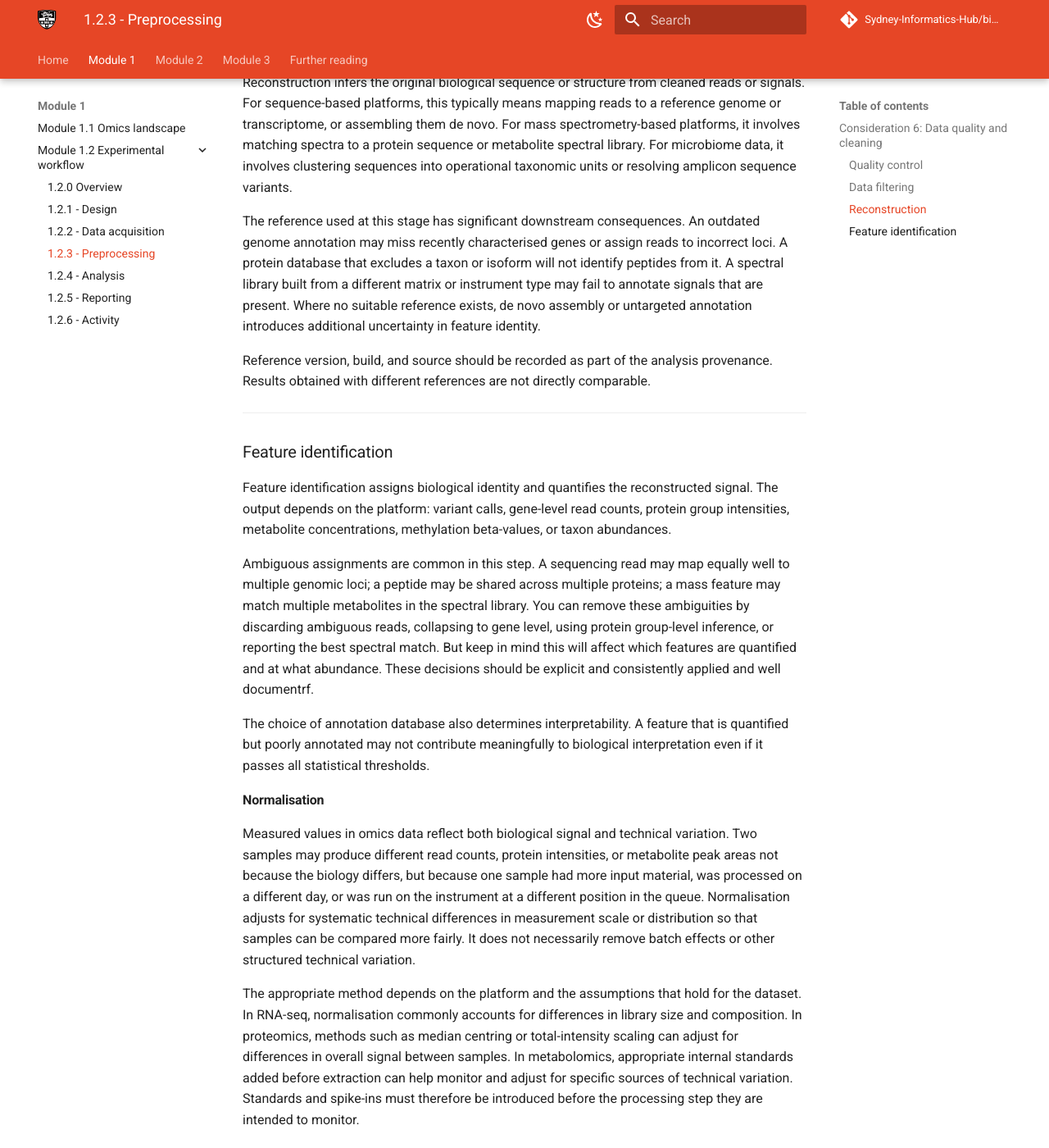
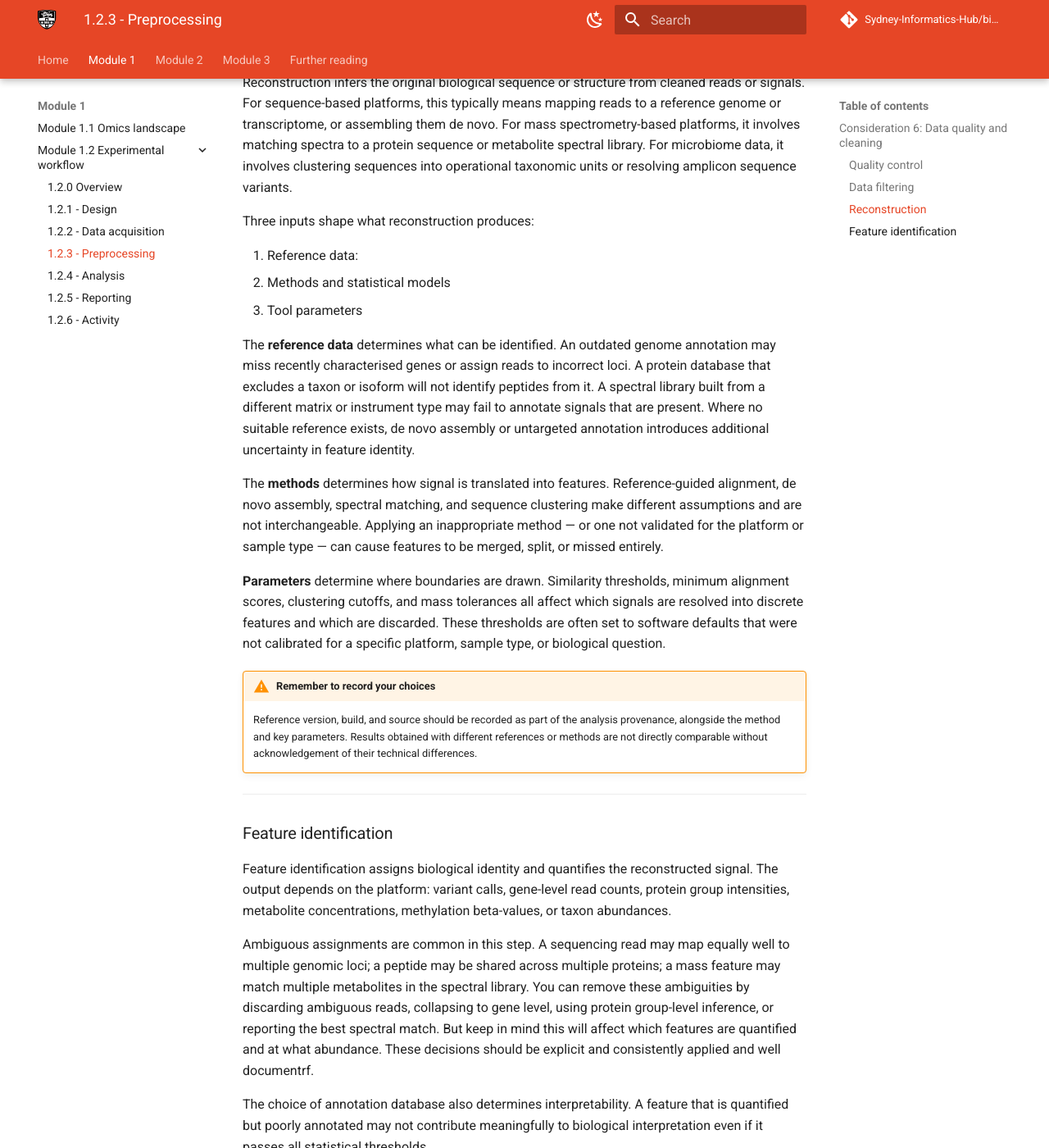
Before and after one commit to Sydney-Informatics-Hub/bio101-workshop, an MkDocs documentation site: the page built from docs/module1-2-3.md, in a window 1280 px wide and 1400 px high, scrolled down 5316 px. Shown: the whole window at 82% size. Built offline with MkDocs 1.6.1 and Material for MkDocs 9.7.7, drawn with Linux system fonts in a browser that asks for light colours; comment, search, counter and statistics services are not loaded; some of the changed text lies outside the part shown.

Commit message:
Refine preprocessing stage

```diff
--- a/docs/module1-2-3.md
+++ b/docs/module1-2-3.md
@@ -91,9 +91,21 @@ The proportion of missingness also matters. A feature missing in the majority of
 
 Reconstruction infers the original biological sequence or structure from cleaned reads or signals. For sequence-based platforms, this typically means mapping reads to a reference genome or transcriptome, or assembling them de novo. For mass spectrometry-based platforms, it involves matching spectra to a protein sequence or metabolite spectral library. For microbiome data, it involves clustering sequences into operational taxonomic units or resolving amplicon sequence variants.
 
-The reference used at this stage has significant downstream consequences. An outdated genome annotation may miss recently characterised genes or assign reads to incorrect loci. A protein database that excludes a taxon or isoform will not identify peptides from it. A spectral library built from a different matrix or instrument type may fail to annotate signals that are present. Where no suitable reference exists, de novo assembly or untargeted annotation introduces additional uncertainty in feature identity.
+Three inputs shape what reconstruction produces:
 
-Reference version, build, and source should be recorded as part of the analysis provenance. Results obtained with different references are not directly comparable.
+1. Reference data:
+2. Methods and statistical models
+3. Tool parameters
+
+The **reference data** determines what can be identified. An outdated genome annotation may miss recently characterised genes or assign reads to incorrect loci. A protein database that excludes a taxon or isoform will not identify peptides from it. A spectral library built from a different matrix or instrument type may fail to annotate signals that are present. Where no suitable reference exists, de novo assembly or untargeted annotation introduces additional uncertainty in feature identity.
+
+The **methods** determines how signal is translated into features. Reference-guided alignment, de novo assembly, spectral matching, and sequence clustering make different assumptions and are not interchangeable. Applying an inappropriate method — or one not validated for the platform or sample type — can cause features to be merged, split, or missed entirely.
+
+**Parameters** determine where boundaries are drawn. Similarity thresholds, minimum alignment scores, clustering cutoffs, and mass tolerances all affect which signals are resolved into discrete features and which are discarded. These thresholds are often set to software defaults that were not calibrated for a specific platform, sample type, or biological question.
+
+!!! warning "Remember to record your choices"
+
+    Reference version, build, and source should be recorded as part of the analysis provenance, alongside the method and key parameters. Results obtained with different references or methods are not directly comparable without acknowledgement of their technical differences.
 
 ---
 
```
Also changed, not shown: other parts of docs/module1-2-3.md (+1 -1 lines), docs/module1-2-4.md (added, +120 -0 lines).
